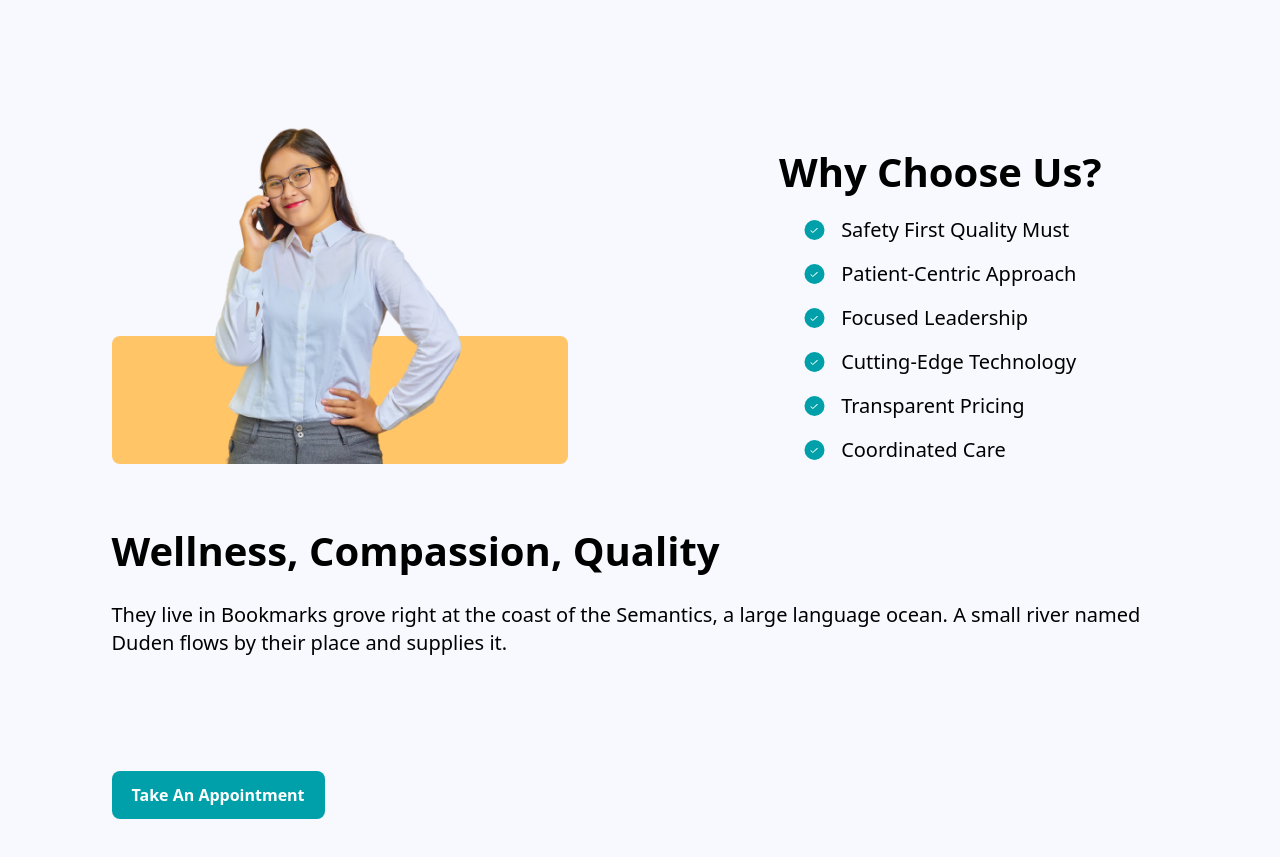
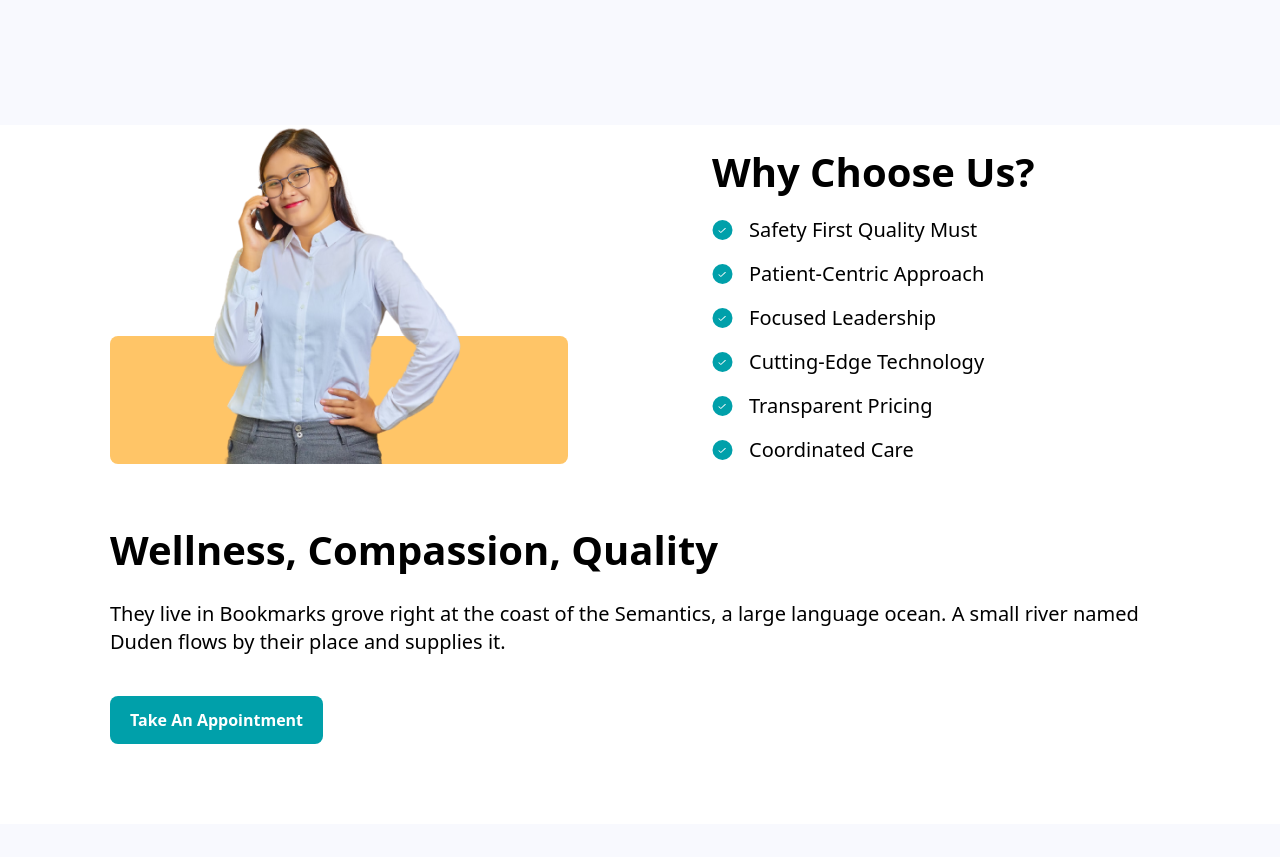
Before and after one commit to ibrar11/Medico_Healthcare, a React (Create React App) app: page / in a window 1280 px wide. Shown: the part 1240-2097 px from the top of the page. After the commit the page ends 2064 px from the top, so only its background shows below. Built offline with nearby package versions, Linux system fonts and the light colour scheme.

Commit message:
remove classes from tailwind config file.

```diff
--- a/src/components/Button.jsx
+++ b/src/components/Button.jsx
@@ -3,7 +3,7 @@ import React from "react";
 const Button = ({ text, buttonStyle }) => {
   return (
     <button
-      className={`rounded-lg bg-primary p-3 text-base font-bold text-white cursor-pointer ${buttonStyle}`}
+      className={`cursor-pointer rounded-lg bg-primary p-3 text-base font-bold text-white ${buttonStyle}`}
     >
       {text}
     </button>
--- a/src/components/Container.jsx
+++ b/src/components/Container.jsx
@@ -1,7 +1,7 @@
 import React from "react";
 
 const Container = ({ children }) => {
-  return <div className={`max-w-container mx-auto px-5`}>{children}</div>;
+  return <div className={`mx-auto max-w-container px-5`}>{children}</div>;
 };
 
 export default Container;
--- a/src/components/Divider.jsx
+++ b/src/components/Divider.jsx
@@ -1,6 +1,6 @@
 import React from "react";
 
-const Divider = ({verticalPadding = "py-10"}) => {
+const Divider = ({ verticalPadding = "py-10" }) => {
   return <div className={`${verticalPadding}`}></div>;
 };
 
--- a/src/components/Features.jsx
+++ b/src/components/Features.jsx
@@ -2,7 +2,7 @@ import React from "react";
 
 const Features = ({ svgPath = "", alt = "", feature = "" }) => {
   return (
-    <div className="flex sm:gap-x-4">
+    <div className="flex  sm:gap-x-4 ">
       <img src={svgPath} alt={alt} />
       <p className="text-base font-medium leading-normal sm:text-lg md:text-xl">
         {feature}
--- a/src/components/ListItem.jsx
+++ b/src/components/ListItem.jsx
@@ -7,7 +7,7 @@ const ListItem = ({
   textStyle = "",
   textSize = "text-base",
   iconStyle = "",
-  alt = ""
+  alt = "",
 }) => {
   return (
     <div className={`flex items-center ${styles}`}>
--- a/src/components/templates/AboutUs.jsx
+++ b/src/components/templates/AboutUs.jsx
@@ -5,15 +5,15 @@ import { Link } from "react-router-dom";
 
 const AboutUs = () => {
   return (
-    <section>
+    <section className="bg-white">
       <Container>
-        <div className="sm:px-10.37 flex flex-col gap-y-8 lg:gap-y-16.75 px-3">
+        <div className="sm:px-10 lg:gap-y-16.5 flex flex-col gap-y-8 px-3">
           <div className="flex flex-col  items-center justify-center gap-y-10 sm:flex-row-reverse sm:items-end sm:justify-between md:gap-x-20 lg:gap-x-36">
-            <div className="flex w-full flex-col items-center gap-y-6 sm:w-1/2 sm:pb-3 md:pb-0">
+            <div className="flex w-full flex-col items-start gap-y-6 sm:w-1/2 sm:pb-3 md:pb-0">
               <h3 className="lg:text-10 text-2xl font-bold leading-normal md:text-4xl">
                 Why Choose Us?
               </h3>
-              <div className="flex w-full flex-row flex-wrap gap-x-1 gap-y-3 sm:w-auto sm:flex-col sm:gap-y-4">
+              <div className="flex w-full flex-col gap-y-3 sm:w-auto sm:gap-y-4">
                 {featuresList.map((feature, index) => {
                   return (
                     <Features
@@ -26,16 +26,16 @@ const AboutUs = () => {
                 })}
               </div>
             </div>
-            <div className="w-max-96 relative flex items-end justify-center rounded-xl after:absolute  after:bottom-0 after:left-0 after:-z-10 after:h-32 after:w-full after:rounded-lg after:bg-secondary md:w-1/2">
+            <div className="w-max-96 relative flex items-end justify-center rounded-xl after:absolute  after:bottom-0 after:left-0 after:z-10 after:h-32 after:w-full after:rounded-lg after:bg-secondary md:w-1/2">
               <img
-                className="h-auto w-auto"
+                className="z-20 h-auto w-auto"
                 src="/images/girlOnPhone.png"
                 alt="girlOnPhone"
               />
             </div>
           </div>
-          <div className="flex flex-col gap-y-5 sm:gap-y-8 lg:gap-y-28.5">
-            <div className="flex flex-col gap-y-4 lg:gap-y-7.5">
+          <div className="md:gap-y-10 flex flex-col gap-y-5 sm:gap-y-8">
+            <div className="lg:gap-y-7.5 flex flex-col gap-y-4">
               <h3 className="lg:text-10 text-2xl font-bold leading-normal md:text-4xl">
                 Wellness, Compassion, Quality
               </h3>
--- a/src/components/templates/Treatments.jsx
+++ b/src/components/templates/Treatments.jsx
@@ -3,8 +3,6 @@ import { Container, Divider, TreatmentCard } from "../index";
 import { treatmentCards } from "../data/treatmentCardData";
 
 const Treatments = () => {
-
-
   return (
     <section>
       <Divider />
@@ -21,7 +19,7 @@ const Treatments = () => {
               was created for the bliss of souls like mine.
             </p>
           </div>
-          <div className="grid gap-y-16 w-full h-full sm:grid-cols-2 sm:gap-x-8 md:grid-cols-3">
+          <div className="grid h-full w-full gap-y-16 sm:grid-cols-2 sm:gap-x-8 md:grid-cols-3">
             {treatmentCards.map((card) => {
               return (
                 <TreatmentCard
--- a/tailwind.config.js
+++ b/tailwind.config.js
@@ -13,17 +13,13 @@ module.exports = {
       maxWidth: {
         container: "1180px",
       },
-      padding: {
-        "10.37": "41.5px",
+      fontSize: {
+        10: "40px",
       },
-      fontSize: {
-        10:"40px"
+      gap: {
+        7.5: "30px",
+        16.5: "66px",
       },
-      gap:{
-        "7.5":"30px",
-        "28.5":"114px",
-        "16.75":"67px"
-      }
     },
   },
   plugins: [],
```
Also changed, not shown: src/components/index.js (+5 -7 lines), 1 other file (tests, documents, lock files or other folders).
